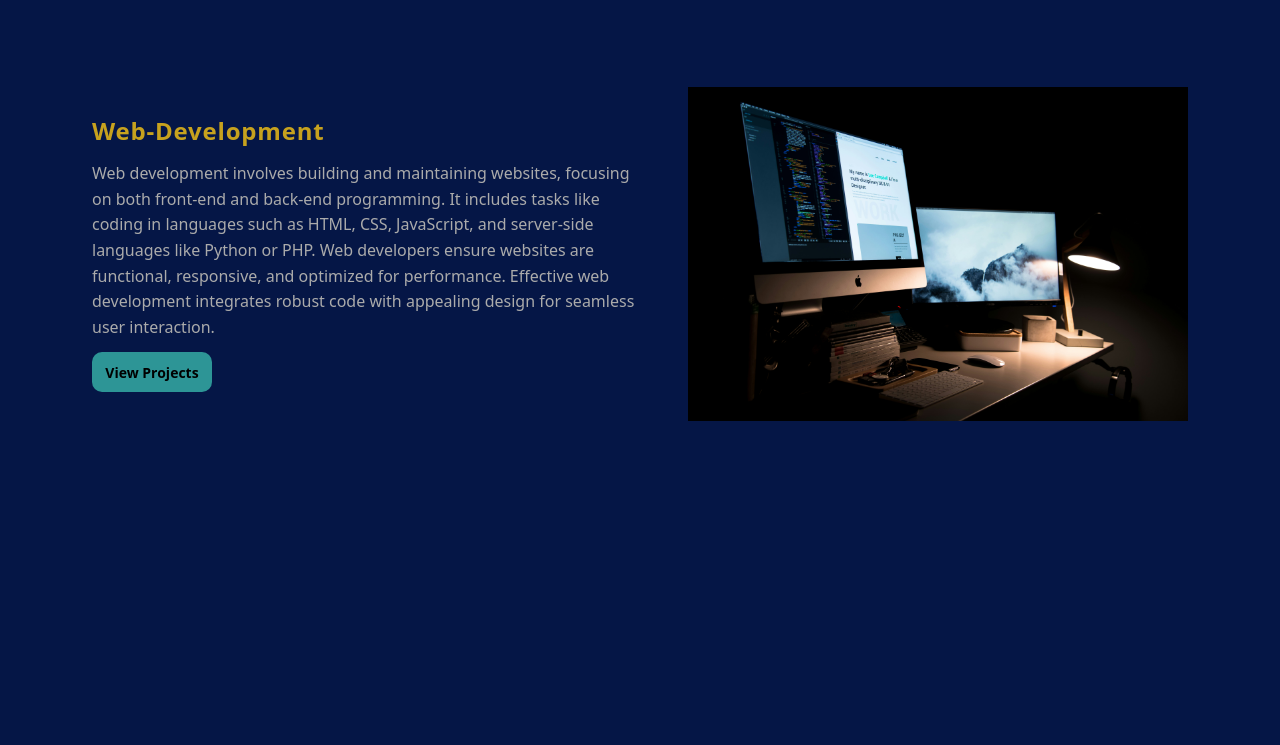
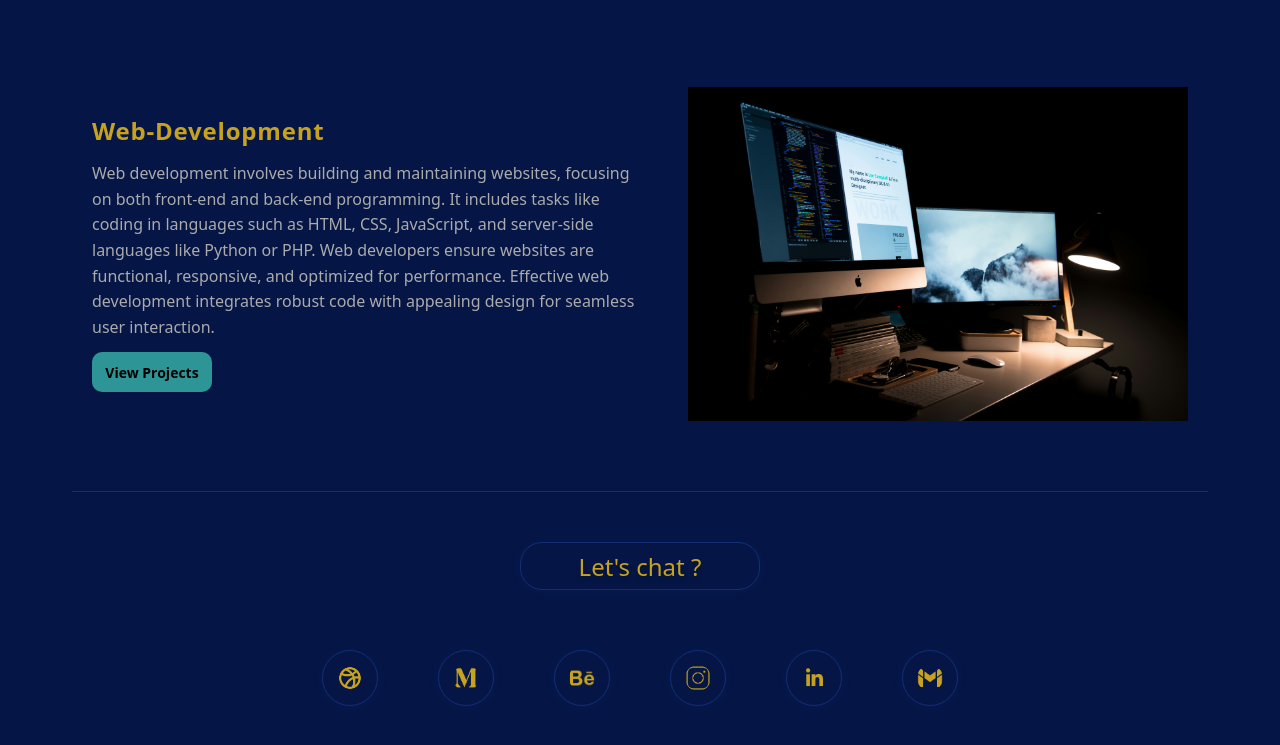
Before and after one commit to 3krish/shiva_protfolio, a plain HTML site: page index.html in a window 1280 px wide. Shown: the part 3724-4469 px from the top of the page. Before the commit the page ends 4173 px from the top, so only its background shows below. Drawn offline with Linux system fonts and the light colour scheme.

Commit message:
site-update

```diff
--- a/index.html
+++ b/index.html
@@ -12,7 +12,7 @@
             <a class="refs" href="#about-me">About</a>
             <a class="refs" href="#work">Work</a>
             <a class="refs" href="#service-container">Services</a>
-            <a id="chat" href="#contact">Let's chat?</a>
+            <a id="chat" href="#lets-chat">Let's chat?</a>
         </div>
         <section class="min-height container banner-region">
             <div class="content">
@@ -114,7 +114,42 @@
             </div>
                     <img class="image3" src="./assets/imgs/lee-campbell-DtDlVpy-vvQ-unsplash.jpg">
                 </div>
+                <div class="border-bottom"></div>
               </div>
+        </section>
+                                          <!-- lets chat -->
+
+        <section  id="lets-chat">
+         <div class="contact-block">
+
+            <div class="chat-button">
+
+                <button class="lets-chat-button">Let's chat ?</button>
+
+            </div>
+
+            <div class="social-icons">
+
+                <a href="https://dribbble.com/designbynidhi" target="_blank">
+                    <img class="dribbble footer-icon" src="./assets/icons/icons8-dribbble-192.png" alt="dribbble" >
+                </a>
+                <a href="https://medium.com/@shivakandhagatla123" target="_blank">
+                    <img class="medium footer-icon" src="./assets/icons/icons8-medium-new-150.png" alt="medium">
+                </a>
+                <a href="https://www.behance.net/krishcreations" target="_blank">
+                    <img class="behance-icon footer-icon" src="./assets/icons/icons8-behance-128.png" alt="behance">
+                </a>
+                <a href="https://www.instagram.com/shivakrish14__/" target="">
+                    <img class="instagram-icon footer-icon" src="./assets/icons/icons8-instagram-150.png" alt="instagram">
+                </a>
+                <a href="https://www.linkedin.com/in/shivakrishna-kandagatla-208b71214/" target="_blank">
+                    <img class="linkedin-icon footer-icon" src="./assets/icons/icons8-linkedin-128.png" alt="linkedin">
+                </a>
+                <a href="mailto:shivakrishnakandagatla1433@gmail.com" target="_blank">
+                    <img class="gmail-icon footer-icon" src="./assets/icons/icons8-gmail-150.png" alt="gmail">
+                </a>
+
+         </div>
         </section>
 </body>
 </html>
--- a/style.css
+++ b/style.css
@@ -2,7 +2,7 @@
     font-family: system-ui, -apple-system, BlinkMacSystemFont, 'Segoe UI', Roboto, Oxygen, Ubuntu, Cantarell, 'Open Sans', 'Helvetica Neue', sans-serif;
     padding: 4px;
     border: none;
-    background-color: rgba(45, 149, 150, 1);
+    background-color: #2d9596;
     border-radius: 10px;
     width: 128px;
     height: 48px;
@@ -344,3 +344,51 @@ padding: 20px 20px;
     /* border-radius: 12px; */
     padding: 20px 20px;
 }
+.border-bottom{
+    border-bottom: 1.4px solid rgb(19, 46, 119);
+
+}
+
+                                              /*lets chat  */
+
+.lets-chat-button{
+    box-shadow: 0px 1px 8px 0px rgba(19, 46, 119, 0.2);
+    border: 1px solid rgb(19, 46, 119);
+    color: #c7a21e;
+    /* color: #2d9596; */
+    height: 48px;
+    width: 240px;
+    font-weight: 500;
+    border-radius:22px ;
+    font-size: 24px;
+    text-shadow: 0px 4px 4px rgba(0, 0, 0, 0.25);
+    background-color: rgba(5, 22, 70, 1);
+    font-family: system-ui, -apple-system, BlinkMacSystemFont, 'Segoe UI', Roboto, Oxygen, Ubuntu, Cantarell, 'Open Sans', 'Helvetica Neue', sans-serif;
+}
+.lets-chat-button:hover{
+    box-shadow: 0px 1px 8px 0px rgba(19, 46, 119, 0.8);
+}
+.footer-icon{
+    box-shadow: 0px 1px 8px 0px rgba(19, 46, 119, 0.2);
+    height: 26px;
+    width: 26px;
+    border: 1.5px solid rgba(19, 46, 119, 1);
+    border-radius: 28px;
+    padding: 14px;
+}
+.footer-icon:hover{
+    box-shadow: 0px 1px 8px 0px rgba(19, 46, 119, 0.8);
+}
+.contact-block{
+    display: grid;
+    justify-content: center;
+    justify-items: center;
+    gap: 60px;
+    margin-top: 50px;
+    margin-bottom: 50px;
+}
+.social-icons{
+display:flex;
+/* grid-template-columns: repeat(6 ,1fr); */
+column-gap: 60px;
+}
```
Also changed, not shown: assets/icons/icons8-behance-128.png (added), assets/icons/icons8-dribbble-192.png (added), assets/icons/icons8-gmail-150.png (added), assets/icons/icons8-instagram-150.png (added), assets/icons/icons8-linkedin-128.png (added), assets/icons/icons8-medium-new-150.png (added).
